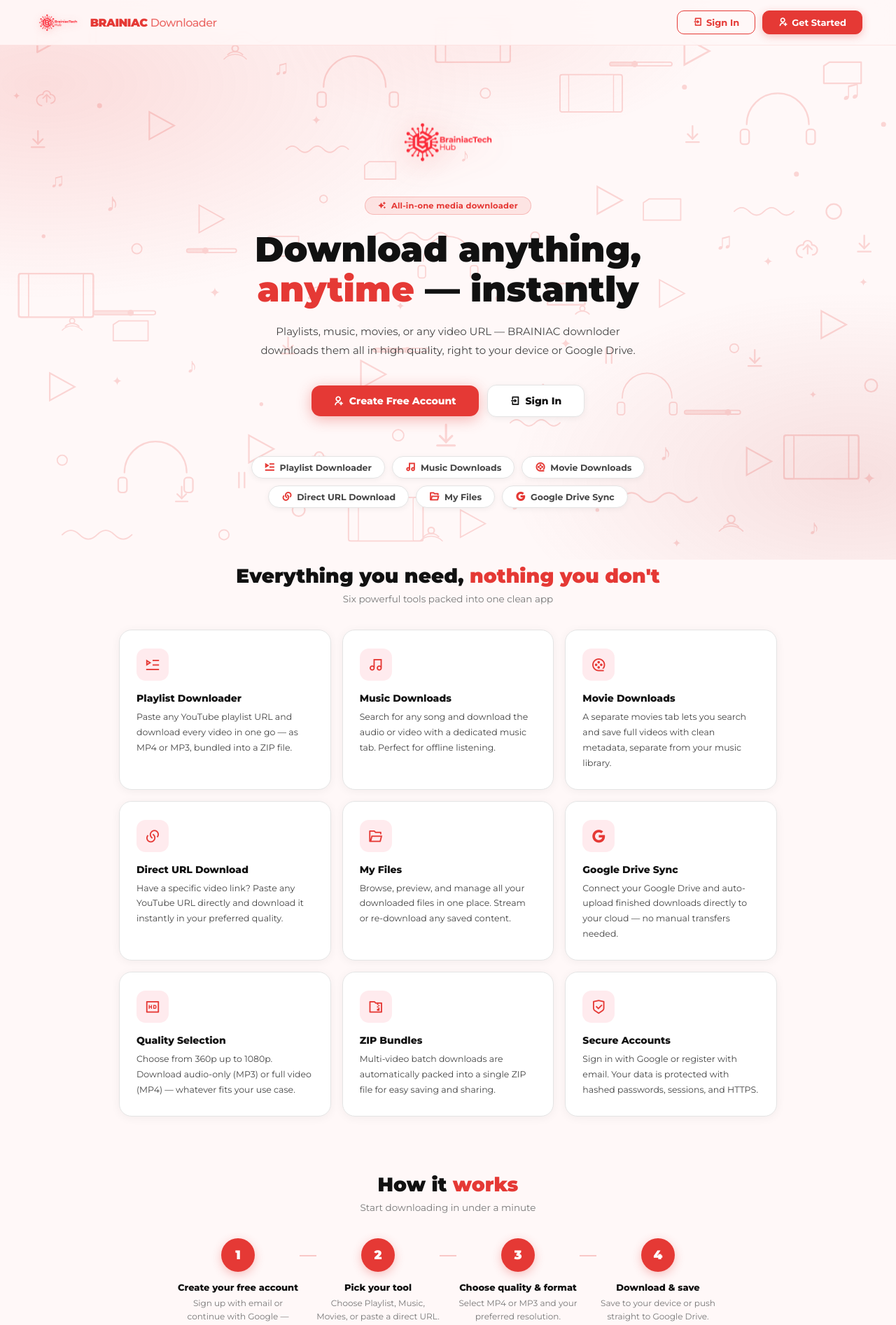
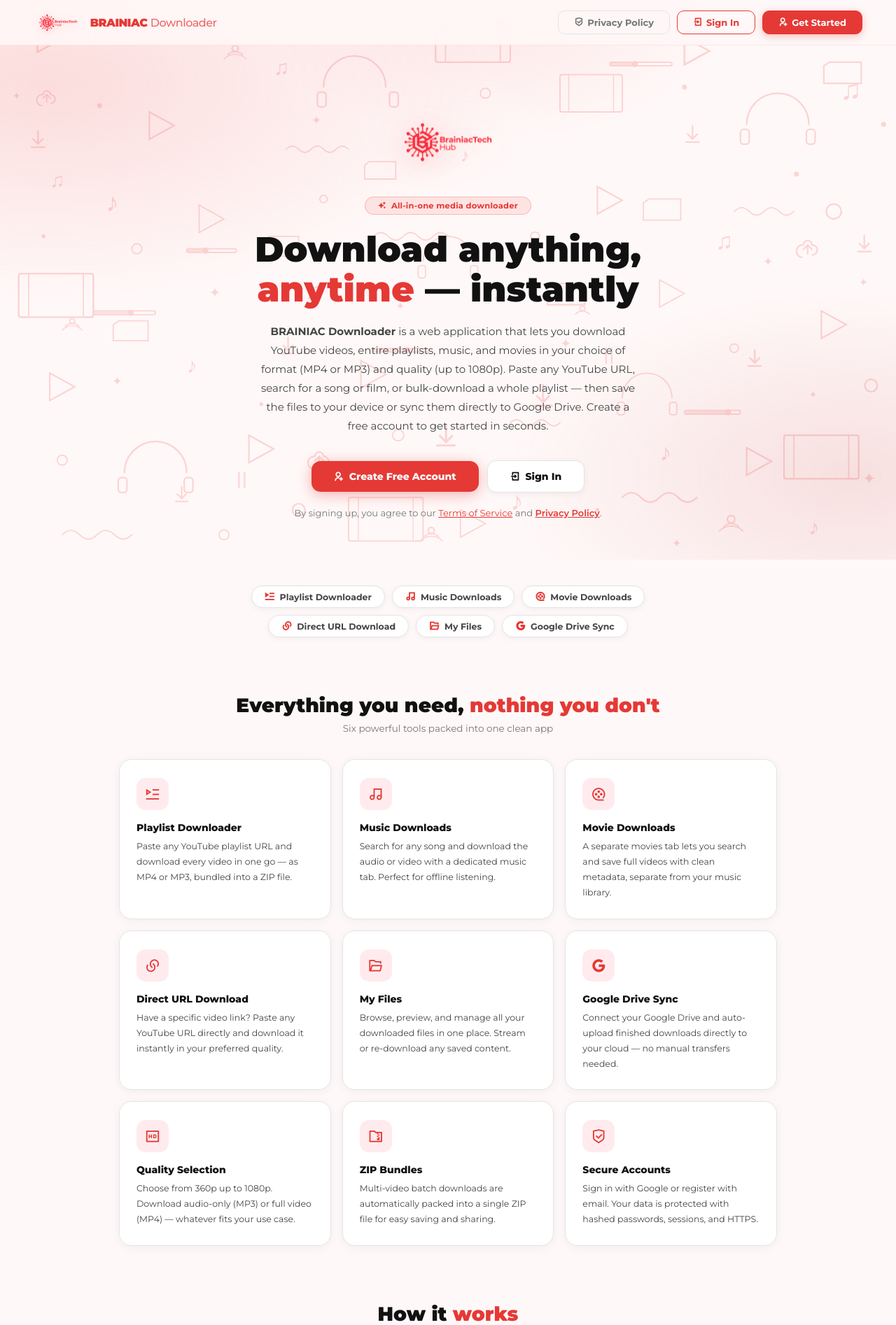
Before and after one commit to brainiacweb-tech/BRAINIAC-YouTube-Playlist-Downloader, a Flask app: page / in a window 1280 px wide. Shown: the top 1894 px of the page at 70% size. Run offline with Flask 3, Linux system fonts and the light colour scheme; some libraries are stand-ins or nearby versions.

Commit message:
fix: add prominent privacy policy link in hero section for Google OAuth verification

```diff
--- a/templates/landing.html
+++ b/templates/landing.html
@@ -5,6 +5,8 @@
 <meta name="viewport" content="width=device-width, initial-scale=1.0">
 <title>BRAINIAC Downloader — YouTube Downloader, Music, Movies & More</title>
 <meta name="description" content="BRAINIAC Downloader lets you download YouTube playlists, music, movies, and direct video URLs in high quality. Sync to Google Drive. Sign up free.">
+<!-- Google site verification: replace the content value with your actual verification code from Google Search Console -->
+<meta name="google-site-verification" content="YOUR_GOOGLE_VERIFICATION_CODE_HERE">
 <link rel="icon" type="image/png" href="/images/Gemini_Generated_Image_vi53psvi53psvi53-removebg-preview.png">
 <link rel="preconnect" href="https://fonts.googleapis.com">
 <link rel="preconnect" href="https://fonts.gstatic.com" crossorigin>
@@ -192,7 +194,6 @@ footer a:hover { color: var(--red); }
   .nav-links { gap: 7px; }
   .btn-nav { padding: 7px 10px; font-size: 16px; gap: 0; border-radius: 9px; }
   .btn-nav i { font-size: 17px; }
-  .btn-text { display: none; }
   .step:not(:last-child)::after { display: none; }
   .hero { padding: 70px 16px 44px; }
 }
@@ -422,6 +423,7 @@ footer a:hover { color: var(--red); }
     <span class="nav-logo-text">BRAINIAC <span style="font-weight:500;opacity:0.75;">Downloader</span></span>
   </a>
   <div class="nav-links">
+    <a href="/privacy" class="btn-nav btn-outline" style="border-color:var(--border);color:var(--muted);"><i class="ri-shield-check-line"></i><span class="btn-text">Privacy Policy</span></a>
     <a href="/login" class="btn-nav btn-outline"><i class="ri-login-box-line"></i><span class="btn-text">Sign In</span></a>
     <a href="/signup" class="btn-nav btn-filled"><i class="ri-user-add-line"></i><span class="btn-text">Get Started</span></a>
   </div>
@@ -434,11 +436,12 @@ footer a:hover { color: var(--red); }
   </div>
   <div class="hero-badge"><i class="ri-sparkling-2-fill"></i> All-in-one media downloader</div>
   <h1>Download anything,<br><span>anytime</span> — instantly</h1>
-  <p>Playlists, music, movies, or any video URL — BRAINIAC downloder downloads them all in high quality, right to your device or Google Drive.</p>
+  <p><strong>BRAINIAC Downloader</strong> is a web application that lets you download YouTube videos, entire playlists, music, and movies in your choice of format (MP4 or MP3) and quality (up to 1080p). Paste any YouTube URL, search for a song or film, or bulk-download a whole playlist — then save the files to your device or sync them directly to Google Drive. Create a free account to get started in seconds.</p>
   <div class="hero-cta">
     <a href="/signup" class="btn-hero btn-hero-primary"><i class="ri-user-add-line"></i> Create Free Account</a>
     <a href="/login" class="btn-hero btn-hero-secondary"><i class="ri-login-box-line"></i> Sign In</a>
   </div>
+  <p style="margin-top:18px;font-size:13px;color:var(--muted);">By signing up, you agree to our <a href="/terms" style="color:var(--red);">Terms of Service</a> and <a href="/privacy" style="color:var(--red);font-weight:600;">Privacy Policy</a>.</p>
 </section>
 
 <!-- TOOL PILLS -->
```
